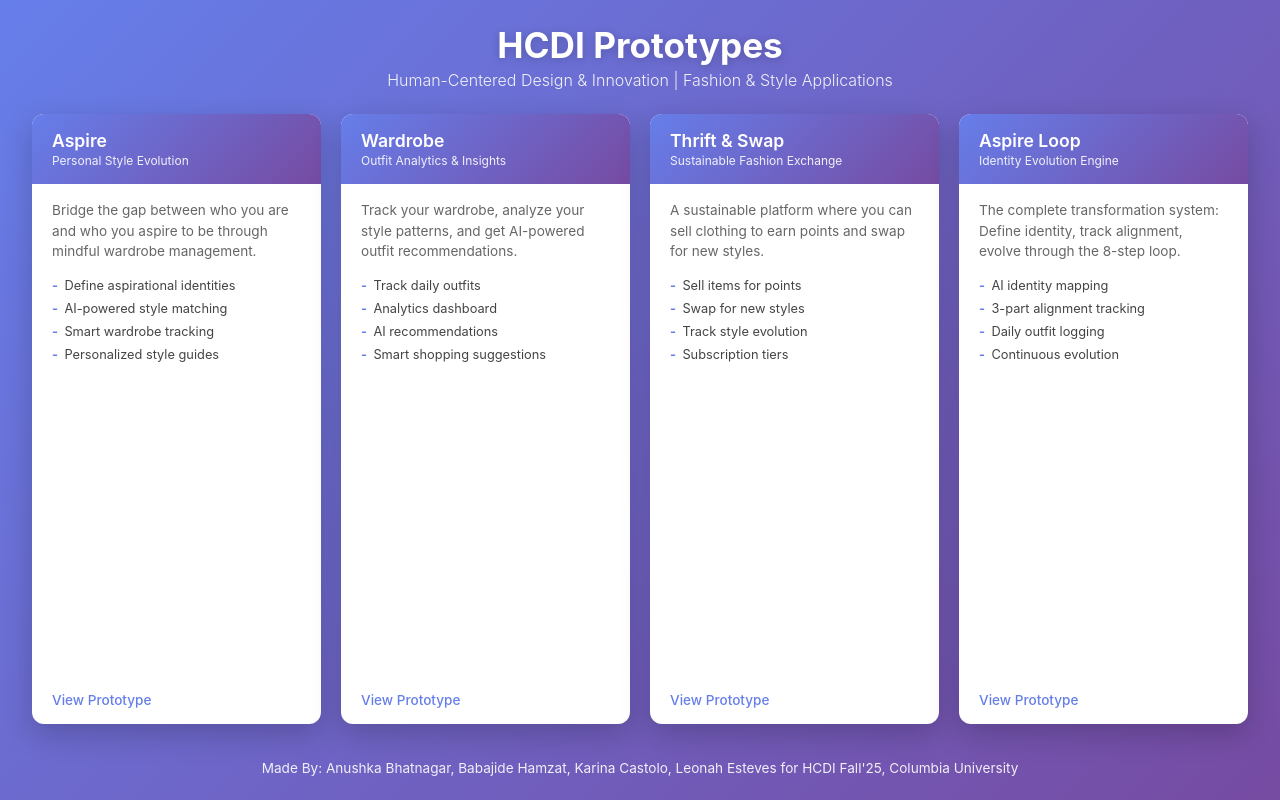
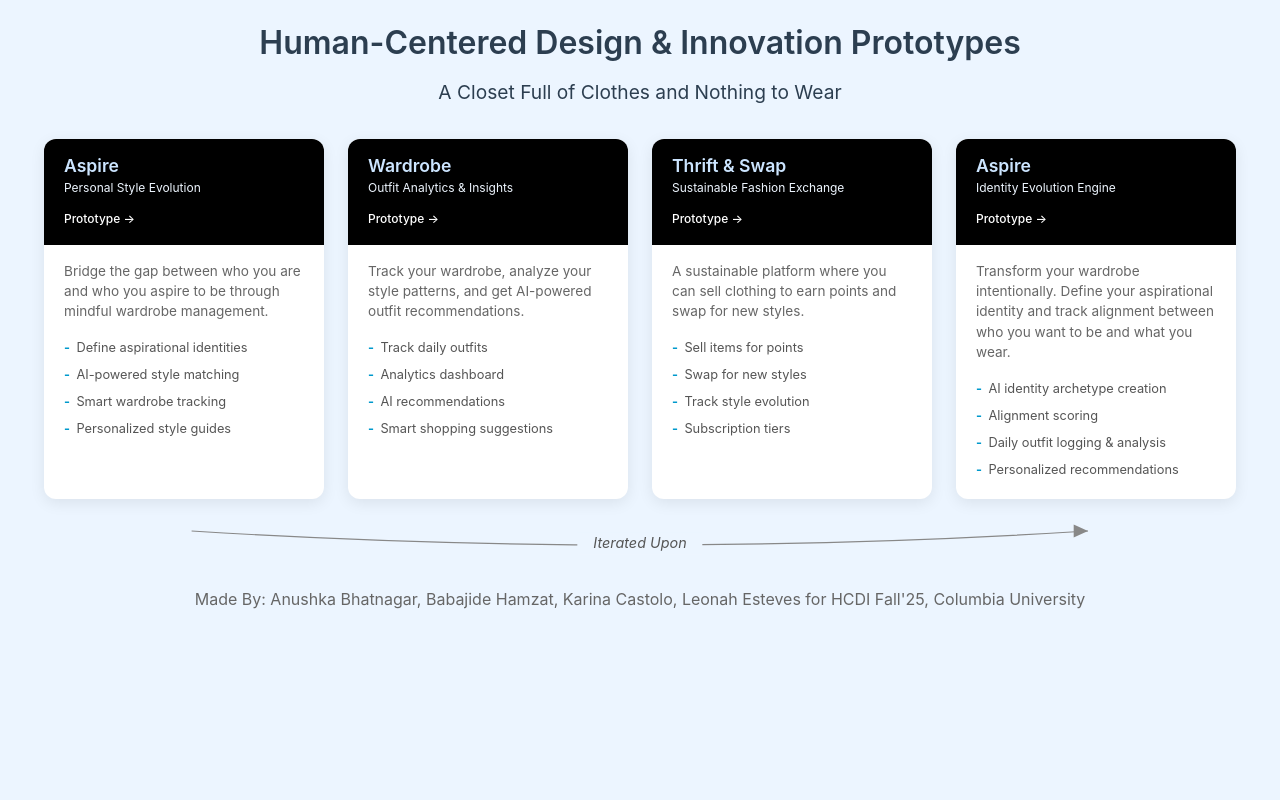
Before and after one commit to AnushkaBhatnagar/Human-Centered-Design-And-Innovation, a plain HTML site: page index.html in a window 1280 px wide. Drawn offline with nearby package versions, Linux system fonts and the light colour scheme.

Commit message:
Update landing page: responsive design, curved arrow, prototype 4 description

```diff
--- a/index.html
+++ b/index.html
@@ -4,6 +4,8 @@
     <meta charset="UTF-8">
     <meta name="viewport" content="width=device-width, initial-scale=1.0">
     <title>HCDI Prototypes - Fashion & Style Applications</title>
+    <!-- Bootstrap CSS -->
+    <link href="https://cdn.jsdelivr.net/npm/bootstrap@5.3.2/dist/css/bootstrap.min.css" rel="stylesheet">
     <style>
         * {
             margin: 0;
@@ -13,22 +15,18 @@
 
         html, body {
             height: 100%;
-            overflow: hidden;
         }
 
         body {
             font-family: -apple-system, BlinkMacSystemFont, 'Segoe UI', Roboto, 'Helvetica Neue', Arial, sans-serif;
-            background: linear-gradient(135deg, #667eea 0%, #764ba2 100%);
-            height: 100vh;
+            background: #ecf5ff;
+            min-height: 100vh;
             display: flex;
             flex-direction: column;
             padding: 1.5rem 2rem;
         }
 
-        .container {
-            max-width: 1400px;
-            width: 100%;
-            margin: 0 auto;
+        .container-fluid {
             flex: 1;
             display: flex;
             flex-direction: column;
@@ -36,67 +34,73 @@
 
         header {
             text-align: center;
-            color: white;
-            margin-bottom: 1.5rem;
+            color: #333;
+            margin-bottom: 1rem;
         }
 
         h1 {
-            font-size: 2.2rem;
-            font-weight: 700;
-            margin-bottom: 0.25rem;
-            text-shadow: 0 2px 10px rgba(0,0,0,0.2);
+            font-size: 2rem;
+            font-weight: 600;
+            margin-bottom: 1rem;
+            color: #2c3e50;
         }
 
         .subtitle {
-            font-size: 1rem;
-            opacity: 0.9;
-            font-weight: 300;
-        }
-
-        .prototypes-grid {
-            display: grid;
-            grid-template-columns: repeat(4, 1fr);
-            gap: 1.25rem;
-            flex: 1;
+            font-size: 1.2rem;
+            color: #2c3e50;
+            font-weight: 400;
         }
 
         .prototype-card {
             background: white;
             border-radius: 0.75rem;
             overflow: hidden;
-            box-shadow: 0 10px 30px rgba(0,0,0,0.2);
+            box-shadow: 0 4px 15px rgba(0,0,0,0.08);
             transition: transform 0.3s ease, box-shadow 0.3s ease;
             text-decoration: none;
             color: inherit;
-            display: flex;
-            flex-direction: column;
+            display: block;
+            height: 100%;
         }
 
         .prototype-card:hover {
             transform: translateY(-5px);
-            box-shadow: 0 15px 40px rgba(0,0,0,0.3);
+            box-shadow: 0 8px 25px rgba(0,0,0,0.12);
         }
 
-        .card-header {
-            background: linear-gradient(135deg, #667eea 0%, #764ba2 100%);
+        .card-header-custom {
+            background: rgb(0, 0, 0);
             padding: 1rem 1.25rem;
-            color: white;
+            color: #2c3e50;
         }
 
         .card-title {
             font-size: 1.1rem;
             font-weight: 600;
             margin-bottom: 0.15rem;
+            color: #cce5ff
         }
 
         .card-subtitle {
-            opacity: 0.9;
             font-size: 0.75rem;
+            color: #eef6ff;
+            margin-bottom: 0.5rem;
         }
 
-        .card-body {
+        .prototype-link {
+            font-size: 0.75rem;
+            color: #ffffff;
+            text-decoration: none;
+            font-weight: 500;
+        }
+
+        .prototype-link:hover {
+            text-decoration: underline;
+            color: #cce5ff;
+        }
+
+        .card-body-custom {
             padding: 1rem 1.25rem;
-            flex: 1;
             display: flex;
             flex-direction: column;
         }
@@ -110,73 +114,114 @@
 
         .features-list {
             list-style: none;
-            margin-bottom: 0.75rem;
-            flex: 1;
+            margin-bottom: 0;
+            padding-left: 0;
         }
 
         .features-list li {
             padding: 0.25rem 0;
-            color: #444;
+            color: #555;
             font-size: 0.8rem;
         }
 
         .features-list li::before {
             content: "-";
-            color: #667eea;
+            color: #0099cc;
             font-weight: bold;
             margin-right: 0.4rem;
         }
 
-        .card-link {
-            color: #667eea;
-            font-weight: 500;
-            font-size: 0.85rem;
-            text-decoration: none;
-            transition: color 0.2s ease;
+        /* Iteration Arrow */
+        .iteration-arrow {
+            position: relative;
+            width: 80%;
+            margin: 1.5rem auto 0 auto;
+            text-align: center;
         }
 
-        .card-link:hover {
-            color: #764ba2;
-            text-decoration: underline;
+        .iteration-arrow svg {
+            width: 100%;
+            height: 40px;
+        }
+
+        .arrow-text {
+            position: absolute;
+            top: 50%;
+            left: 50%;
+            transform: translate(-50%, -50%);
+            background: #ecf5ff;
+            padding: 0 1rem;
+            color: #555;
+            font-size: 0.9rem;
+            font-style: italic;
         }
 
         footer {
             text-align: center;
-            color: white;
-            margin-top: 1.25rem;
-            padding-top: 1rem;
-            font-size: 0.85rem;
-            opacity: 0.9;
+            color: #666;
+            margin-top: 1rem;
+            padding-top: 0.5rem;
+            font-size: 1rem;
         }
 
-        @media (max-width: 1200px) {
-            .prototypes-grid {
-                grid-template-columns: repeat(2, 1fr);
+        /* Responsive Design - tablet and below (when not 4 cards in row) */
+        @media (max-width: 991px) {
+            body {
+                overflow: auto;
+                padding: 1rem;
+            }
+
+            h1 {
+                font-size: 1.6rem;
+            }
+
+            .subtitle {
+                font-size: 1rem;
+            }
+
+            /* Hide arrow when not 4 cards in a row */
+            .iteration-arrow {
+                display: none;
             }
         }
 
-        @media (max-width: 600px) {
-            .prototypes-grid {
-                grid-template-columns: 1fr;
+        @media (max-width: 767px) {
+            body {
+                padding: 1rem;
+            }
+
+            h1 {
+                font-size: 1.4rem;
+            }
+
+            .subtitle {
+                font-size: 0.9rem;
+            }
+
+            footer {
+                font-size: 0.75rem;
             }
         }
     </style>
 </head>
 <body>
-    <div class="container">
+    <div class="container-fluid">
         <header>
-            <h1>HCDI Prototypes</h1>
-            <p class="subtitle">Human-Centered Design & Innovation | Fashion & Style Applications</p>
+            <h1>Human-Centered Design & Innovation Prototypes</h1>
+            <p class="subtitle">A Closet Full of Clothes and Nothing to Wear</p>
         </header>
 
-        <div class="prototypes-grid">
+        <!-- Bootstrap Row with responsive columns -->
+        <div class="row cards-row g-4">
             <!-- Prototype 1: Aspire -->
-            <a href="/prototype1-aspire/" class="prototype-card">
-                <div class="card-header">
+            <div class="col-lg-3 col-md-6 col-12">
+                <div class="prototype-card">
+                    <div class="card-header-custom">
                         <h2 class="card-title">Aspire</h2>
                         <p class="card-subtitle">Personal Style Evolution</p>
+                        <a href="/prototype1-aspire/" target="_blank" class="prototype-link">Prototype →</a>
                     </div>
-                <div class="card-body">
+                    <div class="card-body-custom">
                         <p class="card-description">
                             Bridge the gap between who you are and who you aspire to be through mindful wardrobe management.
                         </p>
@@ -186,17 +231,19 @@
                             <li>Smart wardrobe tracking</li>
                             <li>Personalized style guides</li>
                         </ul>
-                    <span class="card-link">View Prototype</span>
                     </div>
-            </a>
+                </div>
+            </div>
 
             <!-- Prototype 2: Wardrobe -->
-            <a href="/prototype2-wardrobe/" class="prototype-card">
-                <div class="card-header">
+            <div class="col-lg-3 col-md-6 col-12">
+                <div class="prototype-card">
+                    <div class="card-header-custom">
                         <h2 class="card-title">Wardrobe</h2>
                         <p class="card-subtitle">Outfit Analytics & Insights</p>
+                        <a href="/prototype2-wardrobe/" target="_blank" class="prototype-link">Prototype →</a>
                     </div>
-                <div class="card-body">
+                    <div class="card-body-custom">
                         <p class="card-description">
                             Track your wardrobe, analyze your style patterns, and get AI-powered outfit recommendations.
                         </p>
@@ -206,17 +253,19 @@
                             <li>AI recommendations</li>
                             <li>Smart shopping suggestions</li>
                         </ul>
-                    <span class="card-link">View Prototype</span>
                     </div>
-            </a>
+                </div>
+            </div>
 
             <!-- Prototype 3: Thrift & Swap -->
-            <a href="/prototype3-thrift/" class="prototype-card">
-                <div class="card-header">
+            <div class="col-lg-3 col-md-6 col-12">
+                <div class="prototype-card">
+                    <div class="card-header-custom">
                         <h2 class="card-title">Thrift & Swap</h2>
                         <p class="card-subtitle">Sustainable Fashion Exchange</p>
+                        <a href="/prototype3-thrift/" target="_blank" class="prototype-link">Prototype →</a>
                     </div>
-                <div class="card-body">
+                    <div class="card-body-custom">
                         <p class="card-description">
                             A sustainable platform where you can sell clothing to earn points and swap for new styles.
                         </p>
@@ -226,29 +275,40 @@
                             <li>Track style evolution</li>
                             <li>Subscription tiers</li>
                         </ul>
-                    <span class="card-link">View Prototype</span>
                     </div>
-            </a>
+                </div>
+            </div>
 
-            <!-- Prototype 4: Aspire Loop -->
-            <a href="/prototype4-aspire/" class="prototype-card">
-                <div class="card-header">
-                    <h2 class="card-title">Aspire Loop</h2>
+            <!-- Prototype 4: Aspire -->
+            <div class="col-lg-3 col-md-6 col-12">
+                <div class="prototype-card">
+                    <div class="card-header-custom">
+                        <h2 class="card-title">Aspire</h2>
                         <p class="card-subtitle">Identity Evolution Engine</p>
+                        <a href="/prototype4-aspire/" target="_blank" class="prototype-link">Prototype →</a>
                     </div>
-                <div class="card-body">
+                    <div class="card-body-custom">
                         <p class="card-description">
-                        The complete transformation system: Define identity, track alignment, evolve through the 8-step loop.
+                            Transform your wardrobe intentionally. Define your aspirational identity and track alignment between who you want to be and what you wear.
                         </p>
                         <ul class="features-list">
-                        <li>AI identity mapping</li>
-                        <li>3-part alignment tracking</li>
-                        <li>Daily outfit logging</li>
-                        <li>Continuous evolution</li>
+                            <li>AI identity archetype creation</li>
+                            <li>Alignment scoring</li>
+                            <li>Daily outfit logging & analysis</li>
+                            <li>Personalized recommendations</li>
                         </ul>
-                    <span class="card-link">View Prototype</span>
                     </div>
-            </a>
+                </div>
+            </div>
+        </div>
+
+        <!-- Smooth Curved Arrow (only shown when 4 cards in row) -->
+        <div class="iteration-arrow">
+            <svg viewBox="0 0 1000 50" preserveAspectRatio="none">
+                <path d="M 30 10 Q 500 45 970 10" stroke="#888" stroke-width="1.5" fill="none"/>
+                <polygon points="970,10 955,2 955,18" fill="#888"/>
+            </svg>
+            <span class="arrow-text">Iterated Upon</span>
         </div>
 
         <footer>
```
Lines whose indentation alone changed are shown as unchanged.
